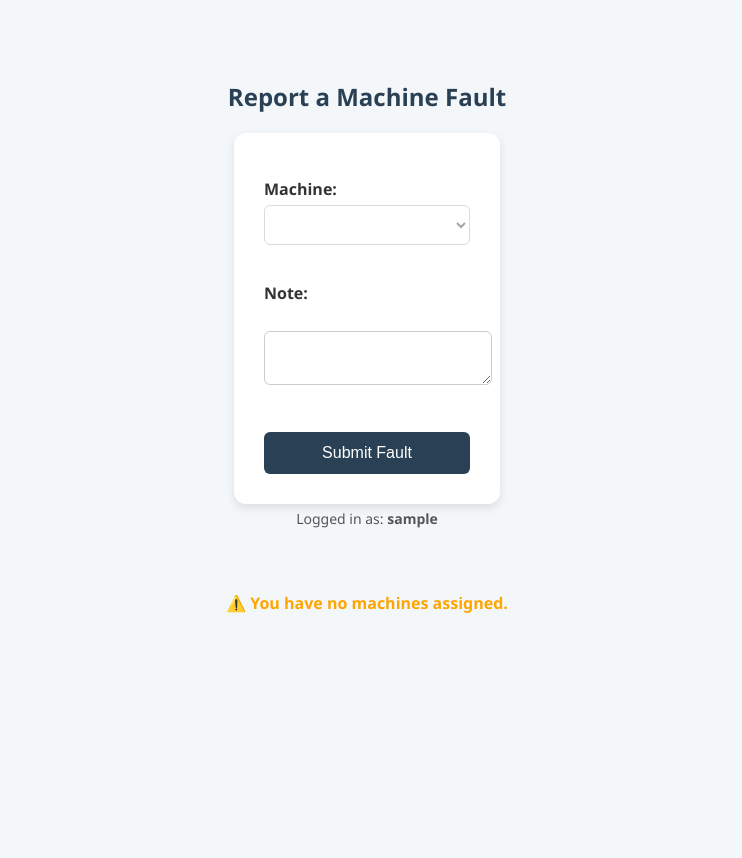
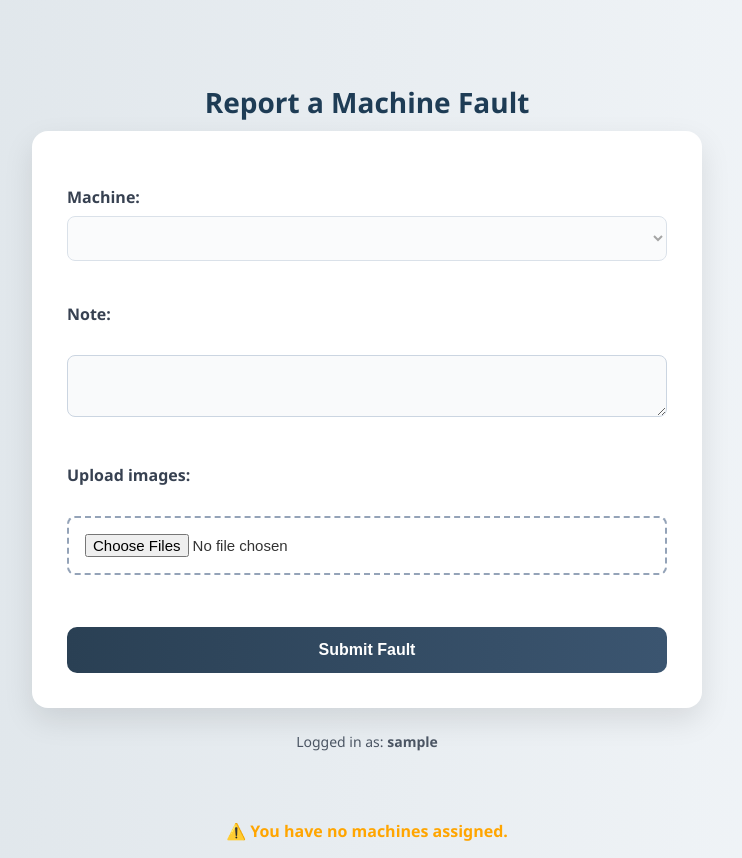
Before and after one commit to augustefrater/web_development_project, a Django app: page /report-fault/ in a window 1280 px wide. Shown: the whole page, without its empty margins (273-1015 px from the left). Before the commit the page ends 613 px from the top, so only its background shows below. Run offline with Django 5.2, Linux system fonts and the light colour scheme; the visitor is signed in with stand-in values (Sample User, id 1); data that the repository does not hold is empty.

Commit message:
Add improved fault report UI and image upload support

```diff
--- a/project/myapp/forms.py
+++ b/project/myapp/forms.py
@@ -1,4 +1,10 @@
 from django import forms
+from .models import FaultNoteImage
 
 class QuestionForm(forms.Form):
    question_text = forms.CharField(required=True)
+
+class FaultNoteImageForm(forms.ModelForm):
+    class Meta:
+        model = FaultNoteImage
+        fields = ['fault_note', 'image']
--- a/project/myapp/static/myapp/fault_report.css
+++ b/project/myapp/static/myapp/fault_report.css
@@ -1,105 +1,131 @@
-/* ✅ GENERAL LAYOUT    */
+/* GENERAL LAYOUT */
+body {
+    font-family: 'Segoe UI', Tahoma, Geneva, Verdana, sans-serif;
+    margin: 0;
+    padding: 0;
+    background: linear-gradient(to right, #dce3e8, #f4f7fa);
+    color: #333;
+}
+
+/* MAIN CONTAINER */
 .container {
     display: flex;
     flex-direction: column;
     align-items: center;
-    margin-top: 40px;
-}
-body {
-    font-family: 'Segoe UI', Tahoma, Geneva, Verdana, sans-serif;
-    margin: 0;
-    padding: 0;
-    background-color: #f4f7fa;
-    color: #333;
+    padding-top: 60px;
 }
 
-
-/* ✅ HEADING           */
-
+/* HEADING */
 h2 {
-    text-align: center;
-    color: #2a4054;
-    margin-top: 40px;
+    color: #1e3c55;
+    font-size: 28px;
+    margin-bottom: 10px;
 }
 
-/* USER INFO TEXT    */
-
-/* Separate and properly space the user info */
+/* USER INFO */
 .user-info {
-    text-align: center;
-    margin-top: -10px;
+    margin-top: 10px;
     margin-bottom: 30px;
+    font-size: 14px;
+    color: #4b5563;
 }
 
-.logged-user {
-    font-size: 14px;
-    color: #555;
-    font-weight: 500;
+/* FORM CONTAINER */
+form {
+    background-color: #ffffff;
+    max-width: 600px;
+    width: 90%;
+    padding: 35px;
+    border-radius: 16px;
+    box-shadow: 0 12px 30px rgba(0, 0, 0, 0.1);
+    transition: all 0.3s ease-in-out;
 }
 
-
-/* ✅ FORM STYLING      */
-form {
-    background-color: #ffffff;
-    max-width: 500px;
-    margin: 0 auto;
-    padding: 30px;
-    border-radius: 12px;
-    box-shadow: 0 4px 10px rgba(0, 0, 0, 0.1);
+/* FORM LABELS */
+label {
+    display: block;
+    margin-top: 20px;
+    font-weight: 600;
+    color: #374151;
 }
 
-/* ✅ LABELS & INPUTS   */
-
-label {
-    display: block;
-    margin-top: 15px;
-    font-weight: 600;
-    color: #333;
+/* INPUTS & TEXTAREAS */
+select,
+textarea,
+input[type="file"] {
+    width: 100%;
+    padding: 12px 14px;
+    margin-top: 8px;
+    border: 1px solid #cbd5e1;
+    border-radius: 8px;
+    font-size: 15px;
+    background-color: #f9fafb;
+    box-sizing: border-box;
+    transition: border 0.2s ease-in-out;
 }
 
-select,
-textarea {
-    width: 100%;
-    padding: 10px;
-    margin-top: 5px;
-    border: 1px solid #ccc;
-    border-radius: 6px;
-    font-size: 14px;
-    resize: vertical;
-    background-color: #fff;
+select:focus,
+textarea:focus,
+input[type="file"]:focus {
+    outline: none;
+    border-color: #2563eb;
 }
 
-/* ✅ BUTTON            */
+/* FILE INPUT CUSTOMIZATION */
+input[type="file"] {
+    background-color: #fff;
+    border: 2px dashed #94a3b8;
+    padding: 16px;
+    text-align: center;
+}
 
+/* SUBMIT BUTTON */
 button {
-    display: block;
     width: 100%;
-    padding: 12px;
-    margin-top: 20px;
-    background-color: #2a4054;
+    padding: 14px;
+    margin-top: 30px;
+    background: linear-gradient(to right, #2a4054, #3b5570);
     color: white;
     border: none;
-    border-radius: 6px;
+    border-radius: 10px;
     font-size: 16px;
+    font-weight: bold;
     cursor: pointer;
-    transition: background-color 0.3s ease;
+    transition: background 0.3s ease-in-out, transform 0.2s;
 }
 
 button:hover {
-    background-color: #3e5870;
+    background: linear-gradient(to right, #3b5570, #4c6a89);
+    transform: scale(1.02);
 }
 
-/* FEEDBACK MESSAGE  */
-
+/* FEEDBACK MESSAGE */
 #result {
-    margin-top: 20px;
+    margin-top: 25px;
     text-align: center;
     font-weight: bold;
+    font-size: 16px;
 }
 
-/* ✅ GENERIC <p> STYLE */
-
+/* GENERIC PARAGRAPH STYLE */
 p {
     text-align: center;
-    margin-top: 15px;
 }
+
+/* SPINNER */
+.spinner {
+    display: none;
+    margin: 20px auto;
+    border: 6px solid #f3f3f3;
+    border-top: 6px solid #2a4054;
+    border-radius: 50%;
+    width: 36px;
+    height: 36px;
+    animation: spin 1s linear infinite;
+}
+
+/* SPINNER ANIMATION */
+@keyframes spin {
+    0% { transform: rotate(0deg); }
+    100% { transform: rotate(360deg); }
+}
--- a/project/myapp/static/myapp/fault_report.js
+++ b/project/myapp/static/myapp/fault_report.js
@@ -24,6 +24,7 @@ document.addEventListener("DOMContentLoaded", () => {
     const machineSelect = document.getElementById("machine");
     const form = document.getElementById("fault-form");
     const result = document.getElementById("result");
+    const fileInput = document.getElementById("images");
 
     // Fetch machines assigned to the current logged-in user
     fetch("/api/assigned-machines/")
@@ -36,16 +37,14 @@ document.addEventListener("DOMContentLoaded", () => {
         .then(data => {
             console.log("Assigned machines:", data);
 
-            // If user has no machines assigned
             if (!Array.isArray(data) || data.length === 0) {
                 result.textContent = "⚠️ You have no machines assigned.";
                 result.style.color = "orange";
-                machineSelect.disabled = true; // Optional: disable dropdown if empty
+                machineSelect.disabled = true;
                 form.querySelector("button[type='submit']").disabled = true;
                 return;
             }
 
-            // Populate dropdown with machines
             data.forEach(machine => {
                 const option = document.createElement("option");
                 option.value = machine.machine_id;
@@ -59,41 +58,90 @@ document.addEventListener("DOMContentLoaded", () => {
             result.style.color = "red";
         });
 
-    // Handle form submission via Fetch (AJAX)
+    // Handle form submission (with optional image upload)
     form.addEventListener("submit", async (e) => {
         e.preventDefault();
 
         console.log("Submitting fault report...");
 
-        const payload = {
-            machine: machineSelect.value,
-            note: document.getElementById("note").value
+        const note = document.getElementById("note").value;
+        const machineId = machineSelect.value;
+        const imageFile = fileInput.files[0];
+
+        // Step 1: Submit the fault case
+        const faultPayload = {
+            machine: machineId
         };
 
-        console.log("Payload:", payload);
-
         try {
-            const response = await fetch("/api/fault-cases/", {
+            const faultResponse = await fetch("/api/fault-cases/", {
                 method: "POST",
                 headers: {
                     "Content-Type": "application/json",
                     "X-CSRFToken": csrfToken
                 },
                 credentials: "same-origin",
-                body: JSON.stringify(payload)
+                body: JSON.stringify(faultPayload)
             });
 
-            if (response.ok) {
-                result.textContent = "✅ Fault report submitted!";
-                result.style.color = "green";
-                form.reset();
-            } else {
-                const err = await response.json();
-                result.textContent = "❌ Error: " + JSON.stringify(err);
-                result.style.color = "red";
+            if (!faultResponse.ok) {
+                const err = await faultResponse.json();
+                throw new Error("Fault report failed: " + JSON.stringify(err));
             }
+
+            const faultData = await faultResponse.json();
+            console.log("Fault case created:", faultData);
+
+            // Step 2: Create a FaultNote
+            const noteResponse = await fetch("/api/fault-notes/", {
+                method: "POST",
+                headers: {
+                    "Content-Type": "application/json",
+                    "X-CSRFToken": csrfToken
+                },
+                credentials: "same-origin",
+                body: JSON.stringify({
+                    fault_case: faultData.id,
+                    note_text: note
+                })
+            });
+
+            if (!noteResponse.ok) {
+                const err = await noteResponse.json();
+                throw new Error("Creating fault note failed: " + JSON.stringify(err));
+            }
+
+            const noteData = await noteResponse.json();
+            console.log("Fault note created:", noteData);
+
+            // Step 3: Upload the image (if provided)
+            if (imageFile) {
+                const formData = new FormData();
+                formData.append("fault_note", noteData.id);
+                formData.append("image", imageFile);
+
+                const imageResponse = await fetch("/api/fault-note-images/", {
+                    method: "POST",
+                    headers: {
+                        "X-CSRFToken": csrfToken
+                    },
+                    credentials: "same-origin",
+                    body: formData
+                });
+
+                if (!imageResponse.ok) {
+                    const err = await imageResponse.json();
+                    throw new Error("Image upload failed: " + JSON.stringify(err));
+                }
+
+                console.log("✅ Image uploaded successfully");
+            }
+
+            result.textContent = "✅ Fault report submitted!";
+            result.style.color = "green";
+            form.reset();
         } catch (error) {
-            result.textContent = "❌ Request failed: " + error;
+            result.textContent = "❌ Error: " + error.message;
             result.style.color = "red";
         }
     });
--- a/project/myapp/templates/myapp/fault_report.html
+++ b/project/myapp/templates/myapp/fault_report.html
@@ -1,45 +1,62 @@
 {% load static %}
 <!DOCTYPE html>
-<!-- Declare that this is an HTML5 document -->
+<!-- Declares this document as HTML5 -->
 
 <html lang="en">
-<!-- Begin the HTML document and set the primary language to English -->
+<!-- Sets the primary language of the page to English -->
 
 <head>
   <meta charset="UTF-8">
-  <!-- Use UTF-8 character encoding to support all characters (accents, symbols, etc.) -->
+  <!-- Ensures that the document uses UTF-8 encoding to support all characters -->
 
   <title>Report a Fault</title>
-  <!-- The title that will appear in the browser tab -->
+  <!-- The title that appears in the browser tab -->
 
-  <!-- Load the external CSS stylesheet from static files -->
+  <!-- Link to the external CSS file (served via Django static files system) -->
   <link rel="stylesheet" href="{% static 'myapp/fault_report.css' %}">
 </head>
 
 <body>
+  <!-- Main container to center and structure the page content -->
   <div class="container">
+
+    <!-- Main title of the page -->
     <h2>Report a Machine Fault</h2>
 
+    <!-- The form to submit a new fault report -->
     <form id="fault-form">
+      <!-- CSRF token for security, required by Django to validate POST requests -->
       <input type="hidden" name="csrfmiddlewaretoken" value="{{ csrf_token }}">
 
+      <!-- Dropdown to select a machine (filled dynamically with JavaScript) -->
       <label for="machine">Machine:</label>
       <select id="machine" name="machine" required></select><br><br>
 
+      <!-- Text area where the user describes the fault -->
       <label for="note">Note:</label><br>
       <textarea id="note" name="note" required></textarea><br><br>
 
+      <!-- Input field for uploading one or more images (accepts only image files) -->
+      <label for="images">Upload images:</label><br>
+      <input type="file" id="images" name="image" multiple accept="image/*"><br><br>
+
+      <!-- Submit button: sends the fault data and images to the server using JavaScript -->
       <button type="submit">Submit Fault</button>
     </form>
 
-      <!-- Moved this below the form and into the same container -->
+    <!-- Section showing which user is logged in, placed below the form for clarity -->
     <div class="user-info">
       <p class="logged-user">Logged in as: <strong>{{ request.user.username }}</strong></p>
     </div>
 
+    <!-- Placeholder for displaying success or error messages from the form submission -->
     <p id="result"></p>
+    <!-- Spinner (hidden by default) -->
+    <div id="loading-spinner" class="spinner" style="display: none;"></div>
+
   </div>
 
+  <!-- Link to the JavaScript file that handles form logic, machine loading, and image upload -->
   <script src="{% static 'myapp/fault_report.js' %}"></script>
 </body>
 
--- a/project/myapp/urls.py
+++ b/project/myapp/urls.py
@@ -7,6 +7,7 @@ from .views import UserViewSet, MachineViewSet, WarningViewSet, FaultCaseViewSet
     FaultNoteImageViewSet, FaultCommentViewSet, MachineAssignmentViewSet, WarningCreateAPIView
 from .views import fault_report_page
 from .views import assigned_machines_api
+from . import views
 from django.urls import path, include
 
 router = DefaultRouter()
@@ -24,6 +25,8 @@ urlpatterns = [
     path('api/external/warnings/create/', WarningCreateAPIView.as_view(), name='api_external_warning_create'),
     path('report-fault/', fault_report_page, name='fault_report'),
     path("api/assigned-machines/", assigned_machines_api, name="assigned_machines_api"),
+    path('upload-image/', views.upload_fault_image, name='upload_image'),
+    path('upload-success/', views.upload_success, name='upload_success'),
 ]
 
 # Add this snippet to serve media files during development
--- a/project/myapp/views.py
+++ b/project/myapp/views.py
@@ -2,7 +2,9 @@ from rest_framework import viewsets, generics
 from rest_framework.response import Response  # ✅ Required to return custom API responses
 from rest_framework.permissions import IsAuthenticated  # ✅ Ensures user must be logged in
 from rest_framework.decorators import api_view, permission_classes  # ✅ For function-based API views with DRF
-
+from django.shortcuts import render, redirect
+from .models import FaultNoteImage
+from .forms import FaultNoteImageForm
 from django.contrib.auth.decorators import login_required  # ✅ For protecting HTML views
 from django.contrib.auth.models import User
 from django.http import JsonResponse
@@ -32,11 +34,11 @@ class WarningViewSet(viewsets.ModelViewSet):
 class FaultCaseViewSet(viewsets.ModelViewSet):
     queryset = FaultCase.objects.all()
     serializer_class = FaultCaseSerializer
-    permission_classes = [IsAuthenticated]  # ✅ Only logged-in users can access
+    permission_classes = [IsAuthenticated]  # Only logged-in users can access
 
     def create(self, request, *args, **kwargs):
-        print("📥 Incoming raw data:", request.data)
-        print("🔐 Authenticated user:", request.user)
+        print("Incoming raw data:", request.data)
+        print("Authenticated user:", request.user)
 
         if not request.user.is_authenticated:
             print("❌ User is NOT authenticated")
@@ -49,17 +51,35 @@ class FaultCaseViewSet(viewsets.ModelViewSet):
             print("❌ Serializer errors:", serializer.errors)
             return Response(serializer.errors, status=400)
 
-        # ✅ Automatically assign the logged-in user
+        # Automatically assign the logged-in user
         serializer.save(created_by=request.user)
         return Response(serializer.data, status=201)
 
 class FaultNoteViewSet(viewsets.ModelViewSet):
     queryset = FaultNote.objects.all()
     serializer_class = FaultNoteSerializer
+    permission_classes = [IsAuthenticated]
+
+    def create(self, request, *args, **kwargs):
+        data = request.data.copy()
+        serializer = self.get_serializer(data=data)
+
+        if not serializer.is_valid():
+            return Response(serializer.errors, status=400)
+
+        # Set user from request
+        serializer.save(user=request.user)
+
+        return Response(serializer.data, status=201)
+
 
 class FaultNoteImageViewSet(viewsets.ModelViewSet):
     queryset = FaultNoteImage.objects.all()
     serializer_class = FaultNoteImageSerializer
+    def create(self, request, *args, **kwargs):
+        print("Incoming image upload:", request.data)
+        print("Files:", request.FILES)
+        return super().create(request, *args, **kwargs)
 
 class FaultCommentViewSet(viewsets.ModelViewSet):
     queryset = FaultComment.objects.all()
@@ -69,11 +89,11 @@ class MachineAssignmentViewSet(viewsets.ModelViewSet):
     queryset = MachineAssignment.objects.all()
     serializer_class = MachineAssignmentSerializer
 
-# 🚨 Endpoint to create warnings externally
+# Endpoint to create warnings externally
 class WarningCreateAPIView(generics.CreateAPIView):
     serializer_class = WarningCreateSerializer
 
-# 📊 View to display all machine statuses (if needed)
+# View to display all machine statuses (if needed)
 def machine_status_api(request):
     machines = Machine.objects.all()
     data = [
@@ -82,16 +102,16 @@ def machine_status_api(request):
     ]
     return JsonResponse(data, safe=False)
 
-# 🛡️ Fault reporting HTML page – protected so only logged-in users can see it
+# Fault reporting HTML page – protected so only logged-in users can see it
 @login_required
 def fault_report_page(request):
     return render(request, 'myapp/fault_report.html')
 
-# 🔐 API to fetch machines assigned to the authenticated user
+# API to fetch machines assigned to the authenticated user
 @api_view(['GET'])
 @permission_classes([IsAuthenticated])
 def assigned_machines_api(request):
-    user = request.user  # ✅ Get the logged-in user from the session
+    user = request.user  # Get the logged-in user from the session
     print("👤 Assigned machine request for:", user.username)
 
     # Get only assignments for this user
@@ -108,3 +128,16 @@ def assigned_machines_api(request):
     ]
 
     return JsonResponse(machines, safe=False)
+
+def upload_fault_image(request):
+    if request.method == 'POST':
+        form = FaultNoteImageForm(request.POST, request.FILES)
+        if form.is_valid():
+            form.save()
+            return redirect('upload_success')
+    else:
+        form = FaultNoteImageForm()
+    return render(request, 'myapp/upload_image.html', {'form': form})
+
+def upload_success(request):
+    return render(request, 'myapp/upload_success.html')
--- a/project/mysite/settings.py
+++ b/project/mysite/settings.py
@@ -21,6 +21,7 @@ BASE_DIR = Path(__file__).resolve().parent.parent
 
 MEDIA_URL = '/media/' # The URL prefix for accessing uploaded files via HTTP
 MEDIA_ROOT = BASE_DIR / 'media' # The absolute path on the server where files will be saved
+
 
 # Quick-start development settings - unsuitable for production
 # See https://docs.djangoproject.com/en/5.1/howto/deployment/checklist/
--- a/project/mysite/urls.py
+++ b/project/mysite/urls.py
@@ -23,9 +23,8 @@ from django.contrib.auth import views as auth_views
 urlpatterns = [
     path("admin/", admin.site.urls),
     path("", include("myapp.urls")),
-    path('admin/', admin.site.urls),
-    path('accounts/login/', auth_views.LoginView.as_view(), name='login'),  # 👈 login
-    path('accounts/logout/', auth_views.LogoutView.as_view(), name='logout'),  # 👈 logout
+    path('accounts/login/', auth_views.LoginView.as_view(), name='login'),  # login
+    path('accounts/logout/', auth_views.LogoutView.as_view(), name='logout'),  # logout
     path('', include('myapp.urls')),  # tus urls de la app
 ]
 
```
Also changed, not shown: project/myapp/serializers.py (+4 -3 lines), project/myapp/static/myapp/image_upload.css (added, +63 -0 lines), project/myapp/static/myapp/image_upload.js (added, +74 -0 lines), project/myapp/templates/myapp/upload_image.html (added, +47 -0 lines), 1 other file. Lines whose indentation alone changed are shown as unchanged.
